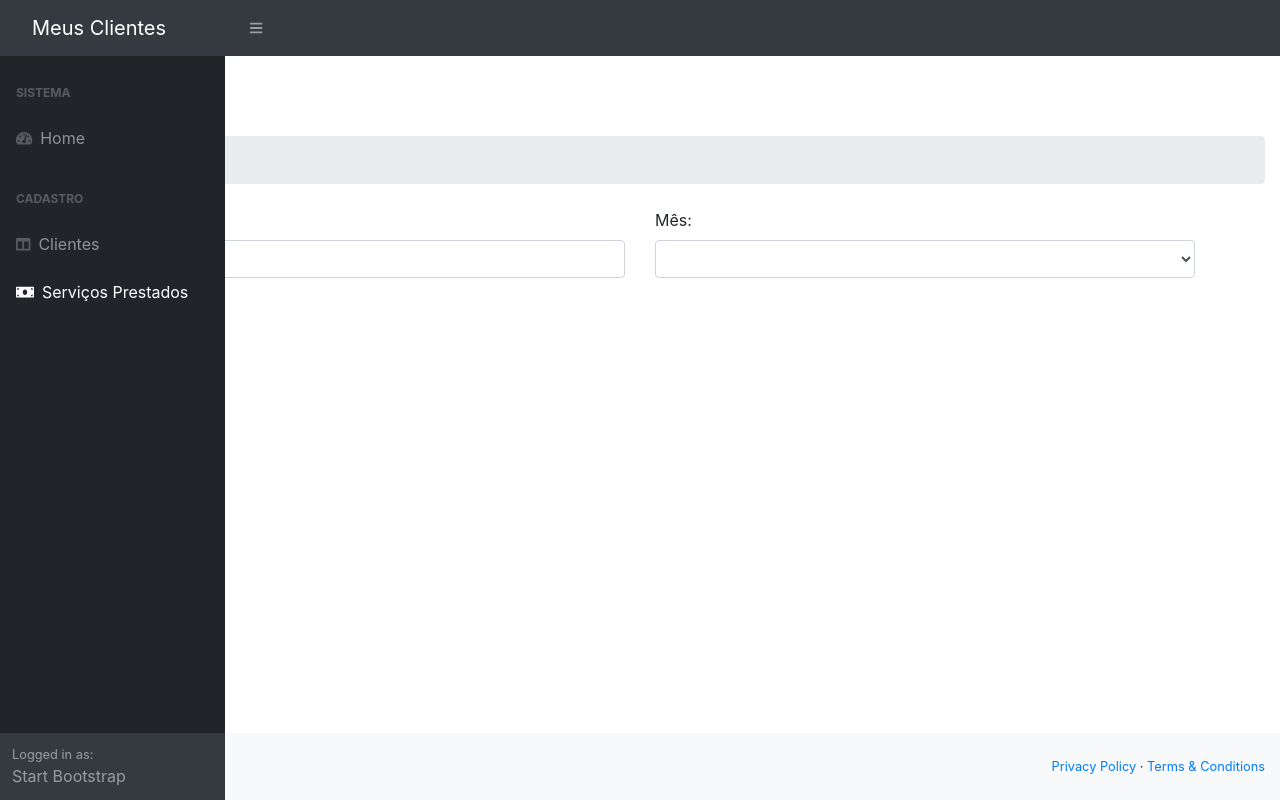
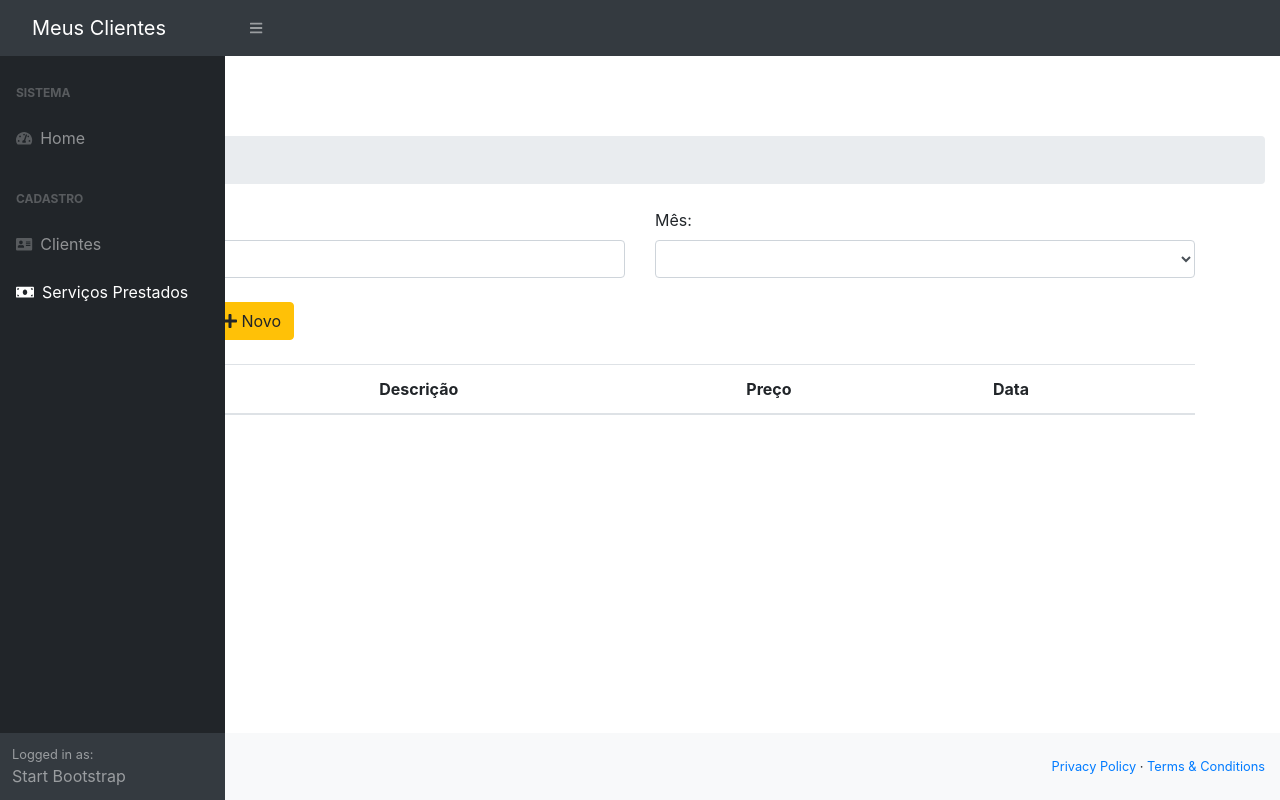
Before and after one commit to bruno-lk/Sistema-de-Vendas-Angular-Spring-Boot, an Angular app in the folder clientes-app/: page /render-service-list in a window 1280 px wide. Built offline with nearby package versions, Linux system fonts and the light colour scheme.

Commit message:
Finished form for RenderService and update front-end icon for Clients

```diff
--- a/clientes-app/src/app/render-service.service.ts
+++ b/clientes-app/src/app/render-service.service.ts
@@ -22,11 +22,9 @@ export class RenderServiceService {
 
   search(name:string, month:number) : Observable<RenderServiceSearch[]> {
     const httpParams = new HttpParams()
-      .set("name", name)
-      .set("month", month.toString())
+      .set("name", name? name : '')
+      .set("month", month ? month.toString() : '')
     const url = this.apiURL + "?" + httpParams.toString()
-
-    console.log(url)
 
     return this.http.get<any>(url)
   }
--- a/clientes-app/src/app/render-service/render-service-form/render-service-form.component.html
+++ b/clientes-app/src/app/render-service/render-service-form/render-service-form.component.html
@@ -63,6 +63,10 @@
           <i class="fa fa-save"></i>
           Salvar
         </button>
+
+        <button type="button" class="btn btn-warning ml-1" routerLink="/render-service-list">
+          <i class="fa fa-arrow-left"></i> Voltar
+        </button>
       </div>
     </div>
   </form>
--- a/clientes-app/src/app/render-service/render-service-list/render-service-list.component.html
+++ b/clientes-app/src/app/render-service/render-service-list/render-service-list.component.html
@@ -24,10 +24,47 @@
     <br>
 
     <div class="row">
-      <div class="col-md-3"><button type="submit" class="btn btn-primary">
-        <i class="fa fa-search"></i>
-        Pesquisar
-      </button></div>
+      <div class="col-md-3">
+        <button type="submit" class="btn btn-primary">
+          <i class="fa fa-search"></i>
+          Pesquisar
+        </button>
+
+        <button type="button" class="btn btn-warning ml-1" routerLink="/render-service-form">
+          <i class="fa fa-plus"></i>
+          Novo
+        </button>
+      </div>
     </div>
   </form>
+
+  <br>
+
+  <div class="row">
+
+    <div class="alert alert-warning" role="alert" *ngIf="message">
+      {{ message }}
+    </div>
+
+    <div class="col-md-12">
+      <table class="table">
+        <thead>
+          <tr>
+            <th>Cliente</th>
+            <th>Descrição</th>
+            <th>Preço</th>
+            <th>Data</th>
+          </tr>
+        </thead>
+        <tbody>
+          <tr *ngFor="let s of list" >
+            <td>{{ s.client.name }}</td>
+            <td>{{ s.description }}</td>
+            <td>{{ s.value }}</td>
+            <td>{{ s.date }}</td>
+          </tr>
+        </tbody>
+      </table>
+    </div>
+  </div>
 </div>
--- a/clientes-app/src/app/render-service/render-service-list/render-service-list.component.ts
+++ b/clientes-app/src/app/render-service/render-service-list/render-service-list.component.ts
@@ -12,7 +12,8 @@ export class RenderServiceListComponent implements OnInit {
   name:string
   month:number
   months:number[]
-  list:RenderServiceSearch[];
+  list:RenderServiceSearch[]
+  message:string
 
   constructor(
     private service: RenderServiceService
@@ -24,7 +25,17 @@ export class RenderServiceListComponent implements OnInit {
   }
 
   search(){
-    this.service.search(this.name, this.month)
+    this.service
+      .search(this.name, this.month)
+      .subscribe(response => {
+        this.list = response
+
+        if(this.list.length <= 0){
+          this.message = "Nenhum registro encontrado"
+        }else{
+          this.message = null
+        }
+      })
   }
 
 }
--- a/clientes-app/src/app/template/sidebar/sidebar.component.html
+++ b/clientes-app/src/app/template/sidebar/sidebar.component.html
@@ -15,7 +15,7 @@
           data-toggle="collapse" data-target="#collapseLayouts"
           aria-expanded="false" aria-controls="collapseLayouts">
           <div class="sb-nav-link-icon">
-            <i class="fas fa-columns"></i>
+            <i class="fas fa-address-card"></i>
           </div>
           Clientes
         </a>
```
